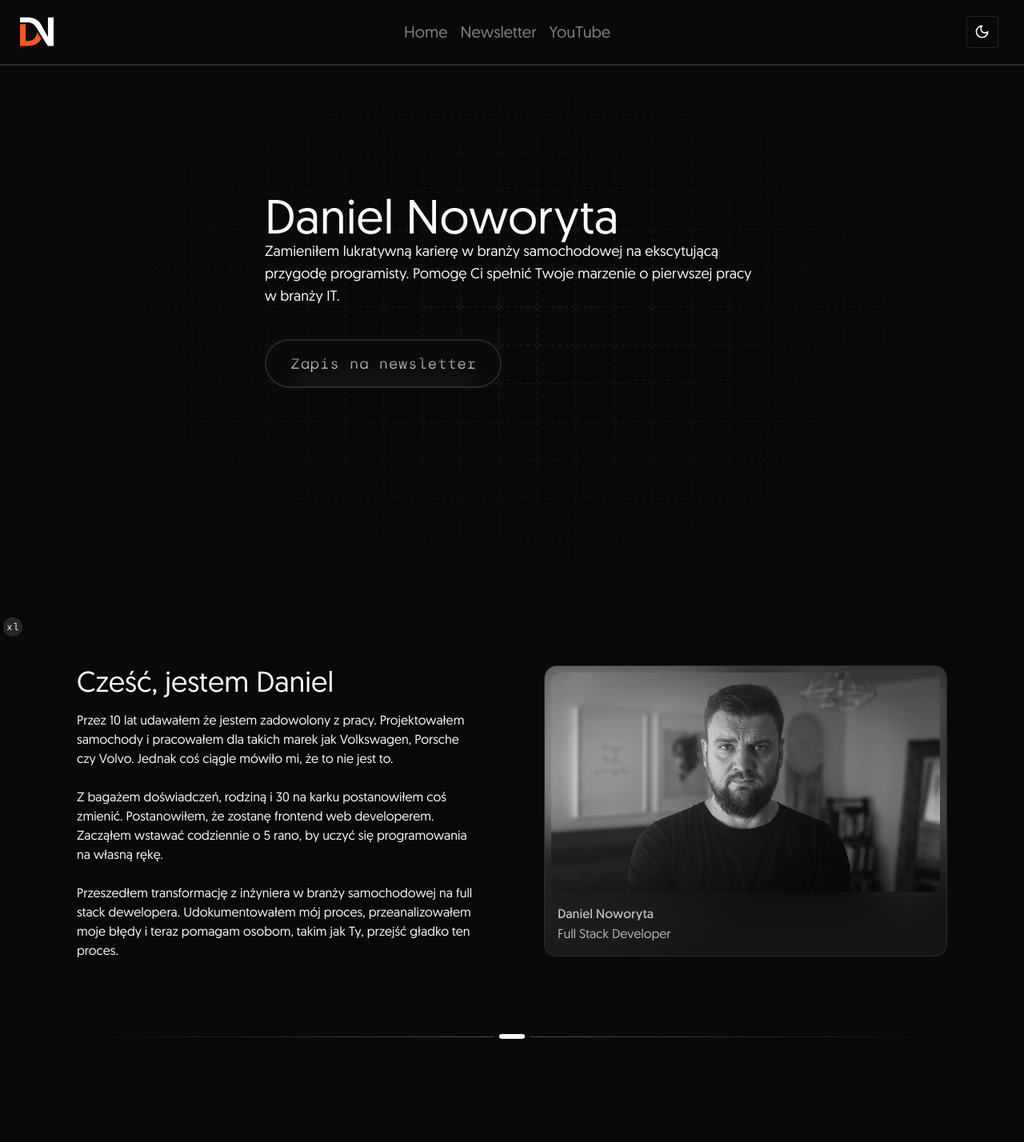
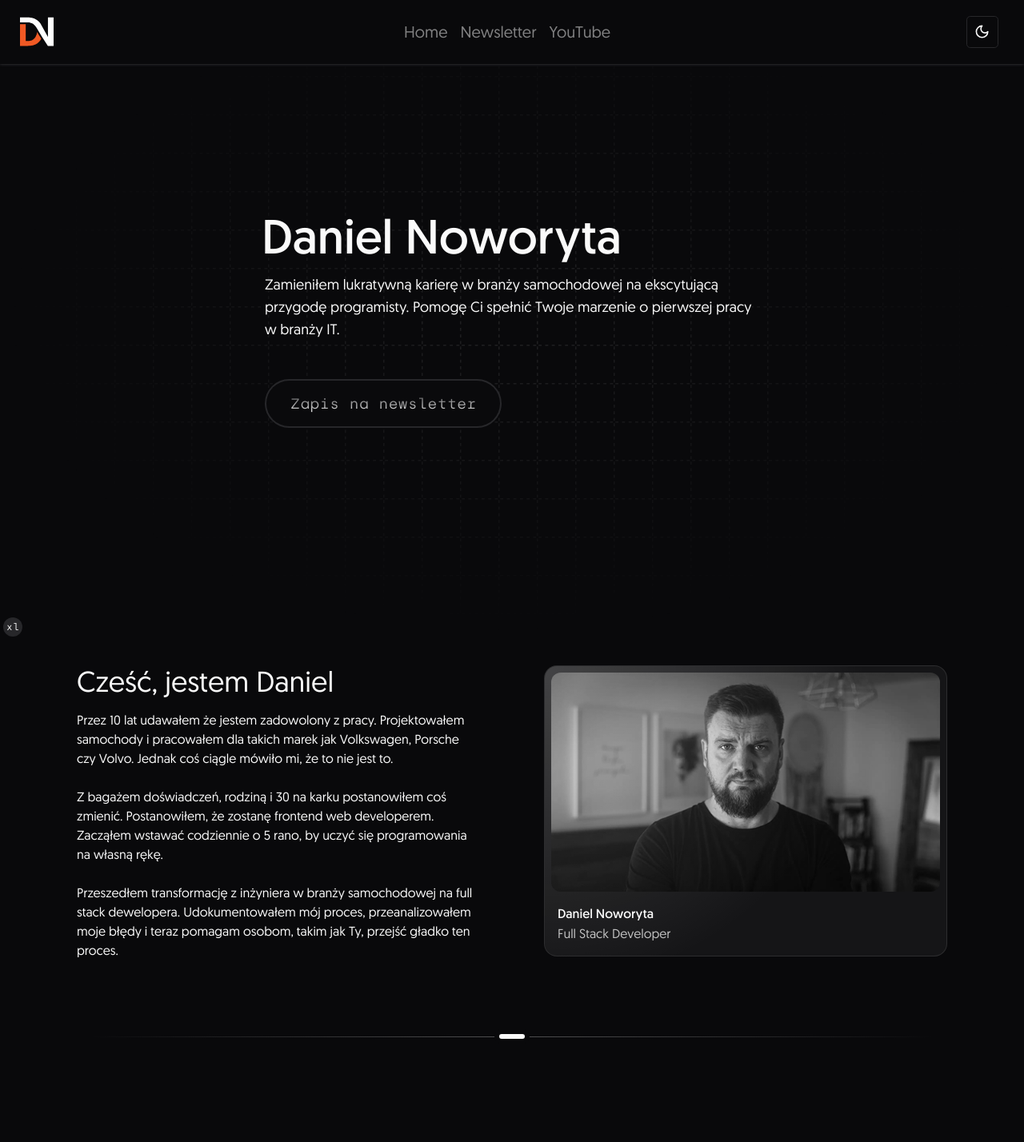
Before and after one commit to Dan86de/danielnoworyta, a Next.js app: page / in a window 1280 px wide. Shown: the top 1428 px of the page at 80% size. Built offline with nearby package versions, Linux system fonts and the light colour scheme; no server answers.

Commit message:
Change styling

```diff
--- a/src/app/layout.tsx
+++ b/src/app/layout.tsx
@@ -17,16 +17,17 @@ export const metadata: Metadata = {
 		title: "Daniel Noworyta - FullStack Developer",
 		description: "Daniel Noworyta - portfolio.",
 		url: baseUrl,
+
 		siteName: "Daniel Noworyta - FullStack Developer",
 		images: [
 			{
-				url: `${baseUrl}/og_800_600.webp`,
+				url: `/og_800_600.webp`,
 				width: 800,
 				height: 600,
 				alt: "Programistafrontend - Daniel Noworyta",
 			},
 			{
-				url: `${baseUrl}/og_1800_1600.webp`,
+				url: `/og_1800_1600.webp`,
 				width: 1800,
 				height: 1600,
 				alt: "Programistafrontend - Daniel Noworyta",
--- a/src/app/video/page.tsx
+++ b/src/app/video/page.tsx
@@ -1,5 +1,5 @@
 import { format, parseISO } from "date-fns";
-import pl from "date-fns/locale/pl/index";
+import { pl } from "date-fns/locale";
 import Link from "next/link";
 import { Suspense } from "react";
 
@@ -18,7 +18,7 @@ export default async function TutorialsPage() {
 			<h2 className="text-3xl font-semibold">Ostatnio na kanale programistafrontend:</h2>
 			<p>Tutaj znajdziesz ostatnie filmy, które miałem okazję nagrać.</p>
 			<SectionWrapperRounded>
-				<div className="gap-x-6 space-y-6 md:columns-2xs lg:columns-lg">
+				<div className="gap-x-6 space-y-6 md:columns-xs lg:columns-sm">
 					{last4Movies.map((movie) => (
 						<MovieCard key={movie.id} movie={movie} />
 					))}
--- a/src/components/header.tsx
+++ b/src/components/header.tsx
@@ -23,7 +23,7 @@ export const Header = () => {
 	return (
 		<motion.header
 			style={{ height: useTransform(scrollYBoundedProgress, [0, 1], [80, 50]) }}
-			className="fixed inset-x-0 z-10 flex w-screen flex-1 items-center shadow shadow-zinc-700"
+			className="fixed inset-x-0 z-10 flex w-screen flex-1 items-center shadow dark:shadow-zinc-800"
 		>
 			<SectionWrapper className="container relative flex items-center justify-between">
 				<motion.div
@@ -33,7 +33,7 @@ export const Header = () => {
 				>
 					<Link
 						href={"/"}
-						className="focus:ring-0.5 flex h-7 w-7 items-center justify-center rounded-md bg-transparent outline-none ring-foreground ring-offset-1 transition-all focus:ring-primary focus-visible:outline-primary"
+						className="flex h-7 w-7 items-center justify-center rounded-md bg-transparent outline-none ring-offset-1 transition-all focus:ring focus:ring-[2px] focus:ring-brand"
 					>
 						<Logo className="sca h-7 w-7" />
 					</Link>
--- a/src/components/hero-avatar.tsx
+++ b/src/components/hero-avatar.tsx
@@ -15,11 +15,11 @@ export const HeroAvatar = () => {
 			mode="after"
 			from="rgba(255,255,255,0.20)"
 			size={400}
-			className="group w-full rounded-2xl border border-foreground/10 bg-foreground/5 p-2 pb-4 dark:block"
+			className="group w-full rounded-2xl border border-foreground/20 bg-foreground/5 p-2 pb-4 dark:block dark:border-foreground/10"
 		>
 			<div className="relative">
 				<Image
-					className="absolute inset-0 h-64 w-64 scale-110 rounded-xl object-cover blur-xl grayscale saturate-200 transition-all duration-300 group-hover:blur-[32px] group-hover:grayscale-0"
+					className="relative h-64 w-64 rounded-xl object-cover transition-all duration-300 group-hover:grayscale-0 dark:grayscale"
 					src={item.image}
 					alt={item.alt}
 					sizes="100vw"
@@ -31,22 +31,8 @@ export const HeroAvatar = () => {
 					height={400}
 				/>
 
-				<Image
-					className="relative h-64 w-64 rounded-xl object-cover grayscale transition-all duration-300 group-hover:grayscale-0"
-					src={item.image}
-					alt={item.alt}
-					sizes="100vw"
-					style={{
-						width: "100%",
-						height: "auto",
-					}}
-					width={1000}
-					height={1000}
-				/>
-
 				<div className="mt-4 px-2">
 					<div className="font-medium text-foreground">{item.name}</div>
-
 					<div className="text-foreground/75">{item.title}</div>
 				</div>
 			</div>
--- a/src/components/hero-section.tsx
+++ b/src/components/hero-section.tsx
@@ -18,16 +18,16 @@ export const HeroSection = () => {
 
 			<div className="flex h-full items-center justify-start">
 				<SectionWrapper>
-					<div className="flex h-80 flex-col">
-						<h1 className="text-left text-4xl md:text-6xl">Daniel Noworyta</h1>
+					<div className="flex flex-col">
+						<h1 className="mb-4 -translate-x-1 text-left text-4xl font-medium md:text-6xl">
+							Daniel Noworyta
+						</h1>
 						<p className="max-w-[36ch] text-left md:max-w-[62ch] md:text-lg 2xl:text-2xl">
 							Zamieniłem lukratywną karierę w branży samochodowej na ekscytującą przygodę
 							programisty. Pomogę Ci spełnić Twoje marzenie o pierwszej pracy w branży IT.
 						</p>
-						<Link
-							href={"#newsletterFormSection"}
-							className="mt-10 w-[297px] rounded-full bg-transparent outline-none ring-foreground ring-offset-0 focus:ring-1"
-						>
+						<div className="mt-4 max-w-[229px] rounded-full outline-none has-[:focus]:ring has-[:focus]:ring-brand has-[:focus]:ring-offset-2 md:mt-12 md:max-w-[245px] xl:max-w-[297px]">
+							<Link href={"#newsletterFormSection"} className="outline-none">
 								<SpotlightButton>
 									<span className="md:text-md relative mt-px select-none bg-gradient-to-b from-zinc-500/25 to-zinc-500 bg-clip-text font-mono text-sm font-medium text-brand transition-all duration-200 dark:from-zinc-50/25 dark:to-zinc-50 dark:text-transparent xl:text-lg ">
 										Zapis na newsletter
@@ -35,6 +35,7 @@ export const HeroSection = () => {
 								</SpotlightButton>
 							</Link>
 						</div>
+					</div>
 				</SectionWrapper>
 			</div>
 		</div>
--- a/src/components/movie-card.tsx
+++ b/src/components/movie-card.tsx
@@ -32,19 +32,6 @@ export const MovieCard = ({ movie }: { movie: YTMovieData }) => {
 			>
 				<div className="relative">
 					<Image
-						className="group-hover:grayscale-50 absolute inset-0 aspect-video w-full scale-110 rounded-xl object-cover blur-xl grayscale saturate-200 transition-all duration-300 group-hover:blur-[32px]"
-						src={movieData.image.src}
-						alt={movieData.alt}
-						sizes="100vw"
-						style={{
-							width: "100%",
-							height: "auto",
-						}}
-						width={movieData.image.width}
-						height={movieData.image.height}
-					/>
-
-					<Image
 						className="relative aspect-video h-full rounded-xl object-cover grayscale transition-all duration-300 group-hover:grayscale-0"
 						src={movieData.image}
 						alt={movieData.alt}
@@ -61,7 +48,7 @@ export const MovieCard = ({ movie }: { movie: YTMovieData }) => {
 							{movieData.title}
 						</div>
 
-						<div className="line-clamp-3 text-foreground/75">{movieData.description}</div>
+						<div className="mt-4 line-clamp-3 text-foreground/75">{movieData.description}</div>
 					</div>
 				</div>
 			</SpotlightCard>
--- a/src/components/navbar.tsx
+++ b/src/components/navbar.tsx
@@ -45,7 +45,7 @@ export const Navbar = ({
 					<Link
 						key={link.title}
 						href={link.url}
-						className="rounded-md px-1 text-foreground/70 outline-none ring-foreground ring-offset-1 hover:text-foreground focus:ring-1 dark:text-foreground/50 dark:hover:text-foreground"
+						className="rounded-md px-1 text-foreground/70 outline-none hover:text-foreground focus:ring focus:ring-[2px] focus:ring-brand dark:text-foreground/50 dark:hover:text-foreground"
 					>
 						{link.title}
 					</Link>
--- a/src/components/newsletter-card.tsx
+++ b/src/components/newsletter-card.tsx
@@ -1,5 +1,5 @@
 import { format, parseISO } from "date-fns";
-import pl from "date-fns/locale/pl/index";
+import { pl } from "date-fns/locale";
 import Link from "next/link";
 
 import { type Newsletter } from "contentlayer/generated";
--- a/src/components/newsletter-landing.tsx
+++ b/src/components/newsletter-landing.tsx
@@ -23,7 +23,10 @@ export const NewsletterLanding = () => {
 
 					<p className="pt-4">
 						Przykładowe wydanie dostępne pod{" "}
-						<Link href={`/newsletter/nie-poddawaj-sie-latwo`} className="font-semibold underline">
+						<Link
+							href={`/newsletter/nie-poddawaj-sie-latwo`}
+							className="rounded-sm font-semibold underline outline-none focus:ring focus:ring-brand"
+						>
 							tym
 						</Link>{" "}
 						linkiem.
--- a/src/components/ui/spotlight-button.tsx
+++ b/src/components/ui/spotlight-button.tsx
@@ -21,7 +21,7 @@ export const SpotlightButton = ({ children, className }: SpotlightButtonProps) =
 
 			<div className="absolute inset-0.5 rounded-full bg-zinc-50 dark:bg-zinc-950/95"></div>
 
-			<div className="absolute bottom-0 left-1/2 h-1/3 w-4/5 -translate-x-1/2 rounded-full bg-brand/10 opacity-50 blur-md transition-all duration-500 group-hover:h-2/3 group-hover:opacity-100 dark:bg-zinc-50/10"></div>
+			<div className="absolute bottom-0 left-1/2 h-1/3  -translate-x-1/2 rounded-full bg-brand/10 opacity-50 blur-md transition-all duration-500 group-hover:h-2/3 group-hover:opacity-100 dark:bg-zinc-50/10"></div>
 			{children}
 		</div>
 	);
```
Also changed, not shown: package.json (+23 -23 lines), src/app/newsletter/[slug]/page.tsx (+2 -13 lines), 2 other files (tests, documents, lock files or other folders). Lines whose indentation alone changed are shown as unchanged.
